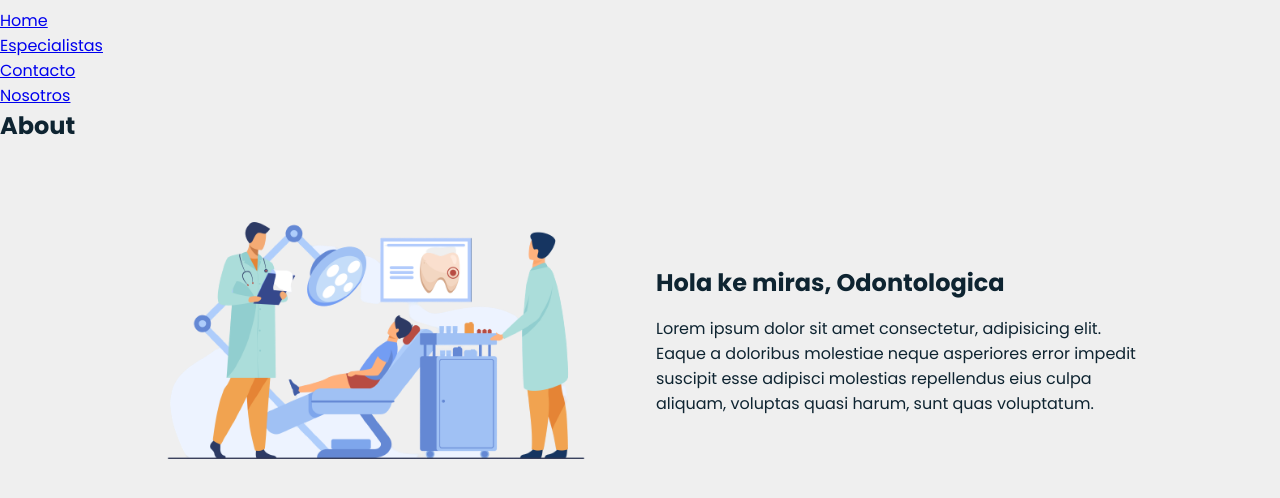
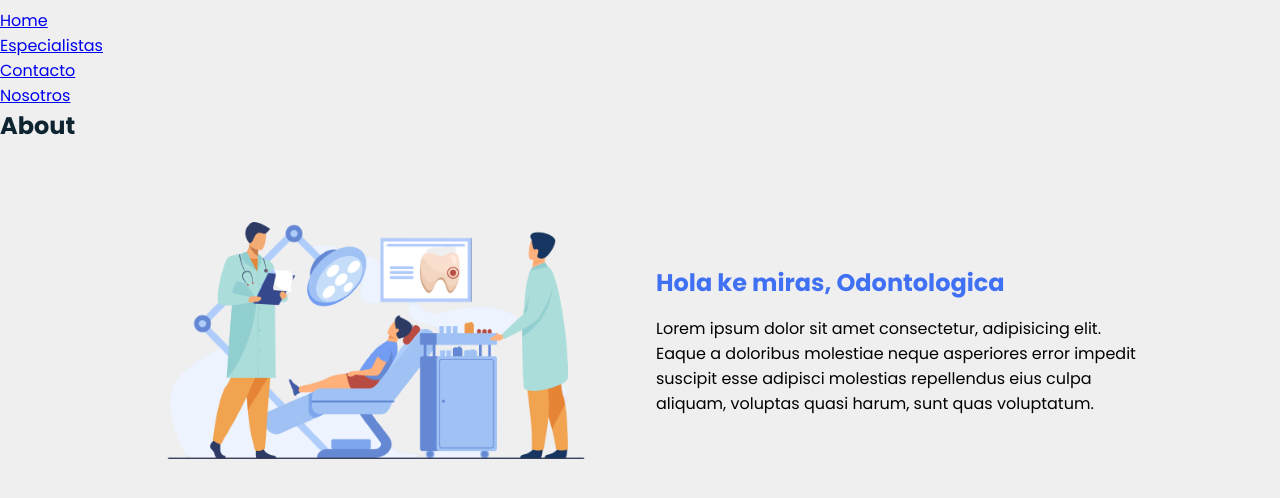
Before and after one commit to franhii/centrosib, a React (Create React App) app in the folder views/: page /nosotros in a window 1280 px wide. Shown: the top 498 px of the page. Built offline with nearby package versions, Linux system fonts and the light colour scheme.

Commit message:
cambio de color

```diff
--- a/views/src/Pages/Nosotros/Nosotros.css
+++ b/views/src/Pages/Nosotros/Nosotros.css
@@ -1,6 +1,11 @@
 .about__container {
     row-gap: 2rem;
     text-align: center;
+    color: var(--first-color);
+}
+
+p {
+    color: black;
 }
 
 .about__subtitle {
```
